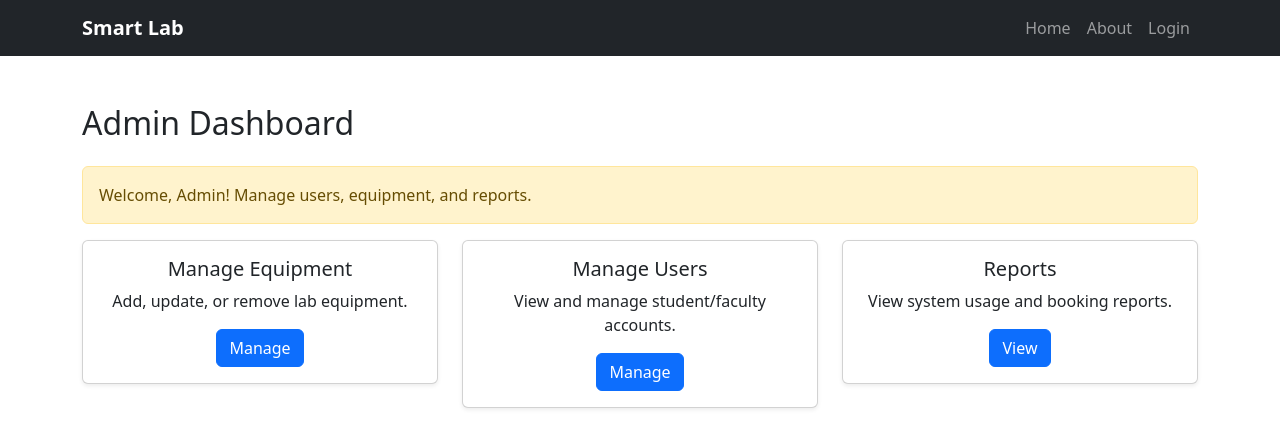
After one commit to yashnandwani202-ops/smart-lab-equipment-application, a Flask app: page /admin in a window 1280 px wide. The commit adds this page. Shown: the top 448 px of the page. Run offline with Flask 3, Linux system fonts and the light colour scheme; some libraries are stand-ins or nearby versions.

Commit message:
Implemented role-based login and dashboards

```diff
--- a/app.py
+++ b/app.py
@@ -32,12 +32,34 @@ def login():
         cursor.close()
 
         if user:
-            return "Login Successful"
+            role = user[4]
+
+            if role == "student":
+                return redirect(url_for("student_dashboard"))
+            elif role == "faculty":
+                return redirect(url_for("faculty_dashboard"))
+            elif role == "admin":
+                return redirect(url_for("admin_dashboard"))
         else:
             flash("Invalid email or password")
 
     return render_template("login.html")
 
 
+@app.route("/student")
+def student_dashboard():
+    return render_template("student_dashboard.html")
+
+
+@app.route("/faculty")
+def faculty_dashboard():
+    return render_template("faculty_dashboard.html")
+
+
+@app.route("/admin")
+def admin_dashboard():
+    return render_template("admin_dashboard.html")
+
+
 if __name__ == "__main__":
     app.run(debug=True)
--- /dev/null
+++ b/templates/admin_dashboard.html
@@ -0,0 +1,47 @@
+{% extends "base.html" %}
+
+{% block content %}
+
+<div class="container mt-5">
+    <h2 class="mb-4">Admin Dashboard</h2>
+
+    <div class="alert alert-warning">
+        Welcome, Admin! Manage users, equipment, and reports.
+    </div>
+
+    <div class="row">
+
+        <div class="col-md-4">
+            <div class="card shadow-sm">
+                <div class="card-body text-center">
+                    <h5>Manage Equipment</h5>
+                    <p>Add, update, or remove lab equipment.</p>
+                    <a href="#" class="btn btn-primary">Manage</a>
+                </div>
+            </div>
+        </div>
+
+        <div class="col-md-4">
+            <div class="card shadow-sm">
+                <div class="card-body text-center">
+                    <h5>Manage Users</h5>
+                    <p>View and manage student/faculty accounts.</p>
+                    <a href="#" class="btn btn-primary">Manage</a>
+                </div>
+            </div>
+        </div>
+
+        <div class="col-md-4">
+            <div class="card shadow-sm">
+                <div class="card-body text-center">
+                    <h5>Reports</h5>
+                    <p>View system usage and booking reports.</p>
+                    <a href="#" class="btn btn-primary">View</a>
+                </div>
+            </div>
+        </div>
+
+    </div>
+</div>
+
+{% endblock %}
```
Also changed, not shown: templates/faculty_dashboard.html (added, +47 -0 lines), templates/login.html (+20 -21 lines), templates/student_dashboard.html (added, +47 -0 lines).
